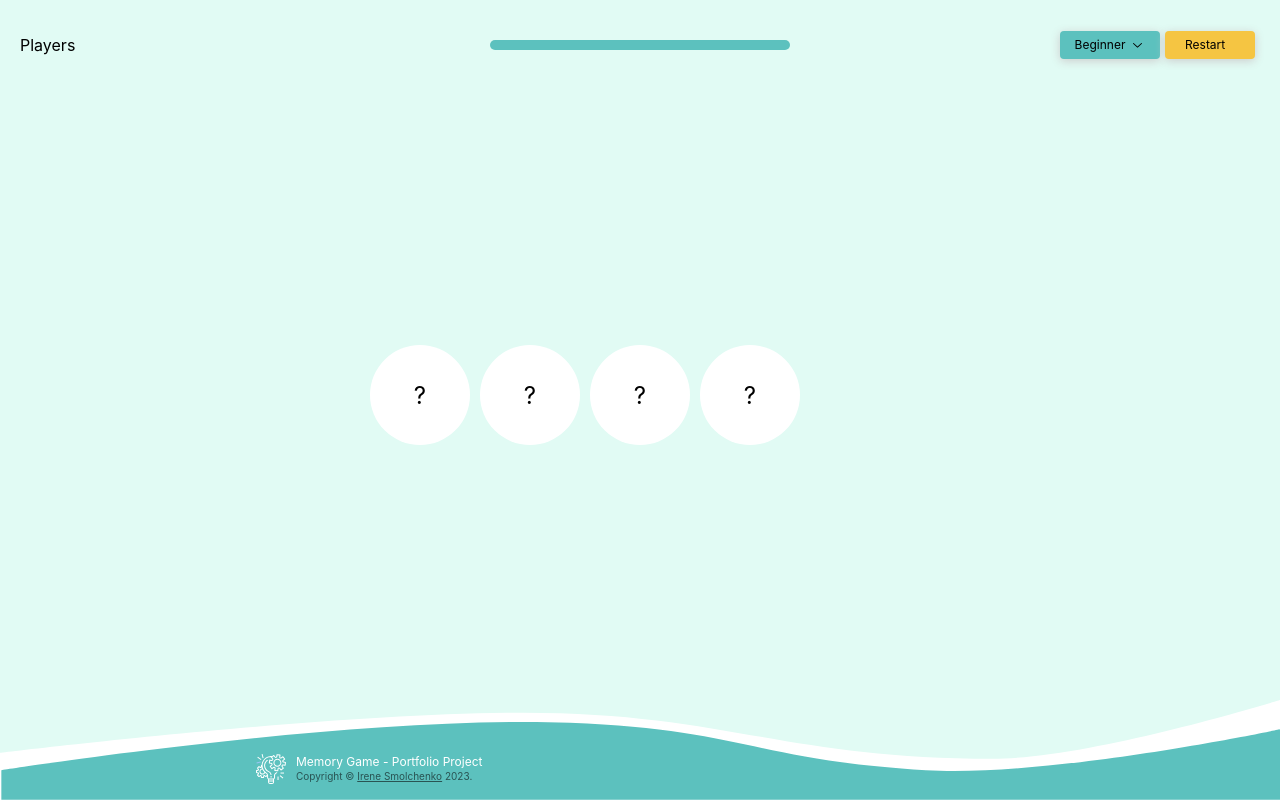
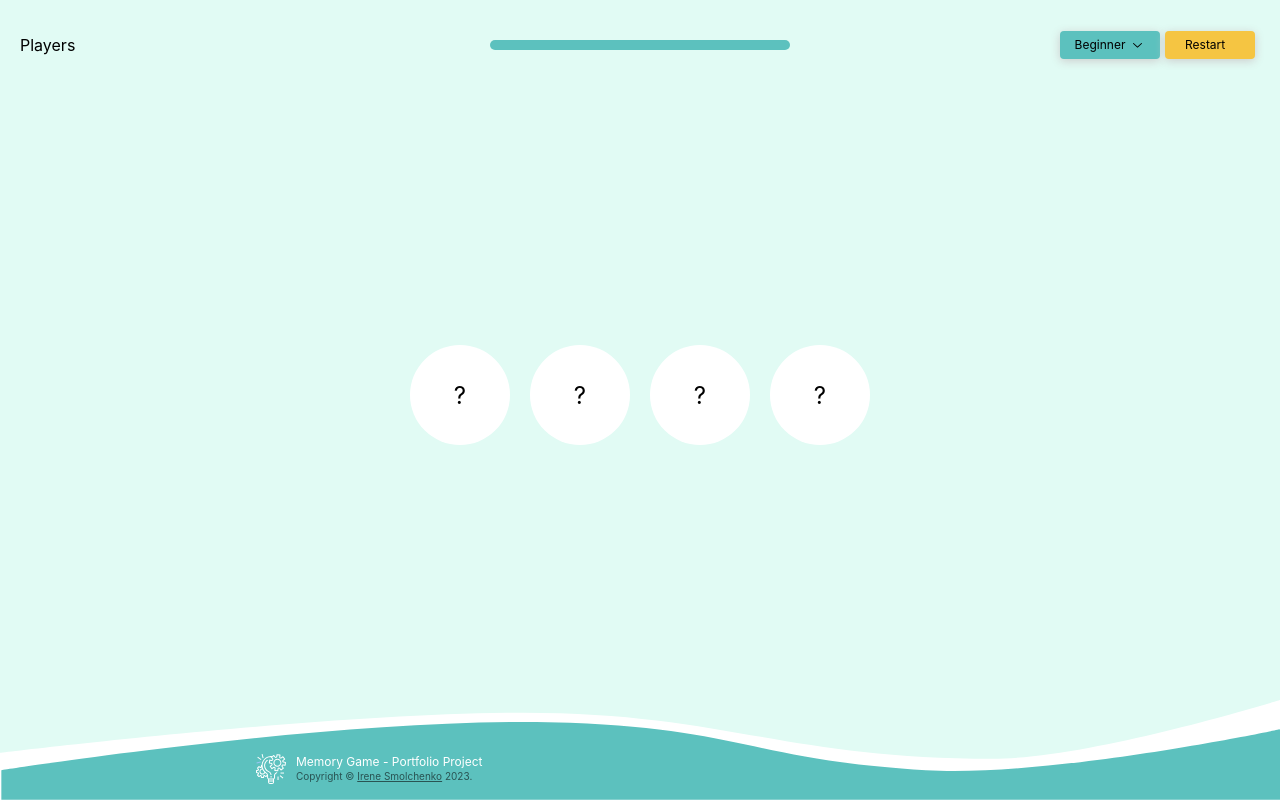
Before and after one commit to Smolchenko/Memory-game, a React (Create React App) app: page / in a window 1280 px wide. Built offline with nearby package versions, Linux system fonts and the light colour scheme.

Commit message:
game board display

```diff
--- a/src/App.scss
+++ b/src/App.scss
@@ -93,11 +93,22 @@ footer {
   align-items: center;
   padding: 0 20px;
 
+  // .game-board {
+  //   display: grid;
+  //   grid-template-columns: repeat(5, 1fr);
+  //   grid-gap: 10px;
+  //   margin: auto;
+
+  //   // TBD media
+  // }
+
   .game-board {
-    display: grid;
-    grid-template-columns: repeat(5, 1fr);
-    grid-gap: 10px;
+    display: flex;
     margin: auto;
+    flex-wrap: wrap;
+    max-width: 60vw;
+    min-width: 50rem;
+    justify-content: center;
 
     // TBD media
   }
@@ -113,6 +124,7 @@ footer {
   width: 100px;
   border-radius: 50%;
   position: relative;
+  margin: 10px;
 
   &:hover {
     .card-inner {
@@ -151,6 +163,7 @@ footer {
 
     .card-back {
       transform: rotateY(180deg);
+      font-size: 40px;
     }
   }
 
```
